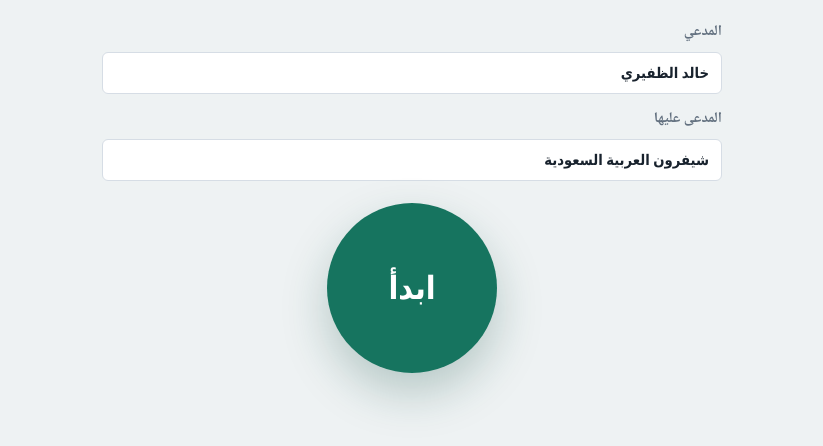
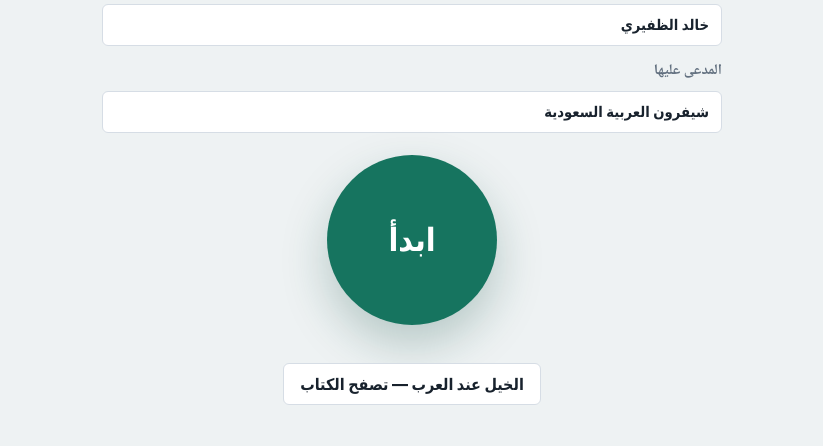
Before and after one commit to aldhaferik/art2, a plain HTML site: page index.html in a window 1280 px wide. Shown: the part 288-734 px from the top of the page, without its empty margins (228-1051 px from the left). Drawn offline with Linux system fonts and the light colour scheme.

Commit message:
Link Arabian horses book reader

```diff
--- a/index.html
+++ b/index.html
@@ -24,6 +24,7 @@
           </label>
         </div>
         <button id="startButton" class="start-button" type="button" onclick="window.__startEOSApp && window.__startEOSApp()">ابدأ</button>
+        <p><a class="video-link-button" href="https://aldhaferi.net/arabian-horses/">الخيل عند العرب — تصفح الكتاب</a></p>
       </section>
 
       <section id="workspace" class="workspace hidden">
@@ -33,6 +34,7 @@
             <h1>المطالبات المالية وتقريرها النهائي</h1>
           </div>
           <div class="header-actions">
+            <a class="video-link-button" href="https://aldhaferi.net/arabian-horses/">الخيل عند العرب</a>
             <button id="resetButton" class="danger-button" type="button">إعادة ضبط</button>
             <button id="saveButton" type="button">حفظ</button>
             <a class="video-link-button" href="./assets/video/eosapp-narrated-report.mp4?v=2026-06-23-video-audio-then-evidence" target="_blank" rel="noreferrer">مشاهدة الفيديو</a>
```
